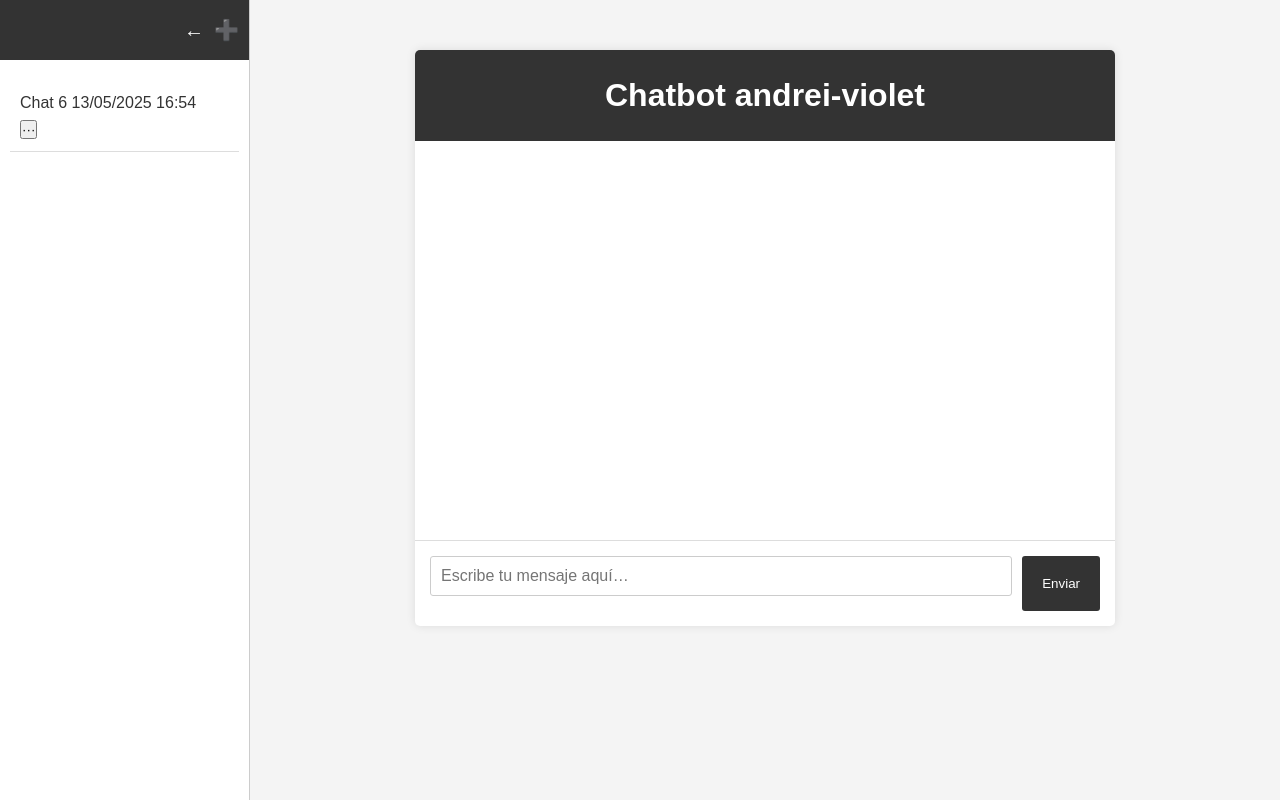
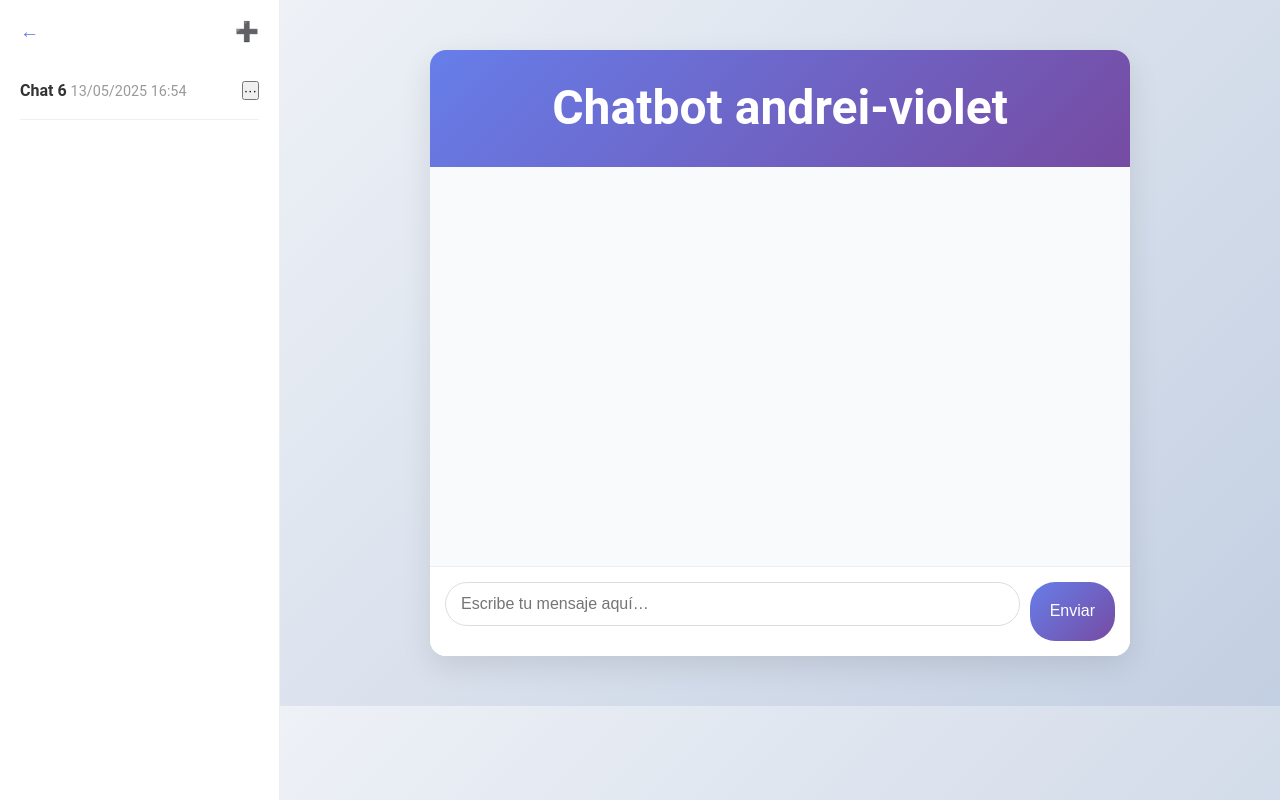
Before and after one commit to Andre1z/andrei-violet, a PHP site: page / in a window 1280 px wide. Run offline with PHP 8.4, Linux system fonts and the light colour scheme; data comes from the database, SQL or seed files in the repository.

Commit message:
Nuevo estilo alucinante

```diff
--- a/chatbot-web/public/css/style.css
+++ b/chatbot-web/public/css/style.css
@@ -8,10 +8,12 @@
 }
 
 body {
-  font-family: Arial, sans-serif;
-  background-color: #f4f4f4;
+  /* Fuente moderna (puedes enlazar Google Fonts en tu HTML si lo deseas) */
+  font-family: 'Roboto', sans-serif;
+  /* Fondo con un sutil gradiente fresco */
+  background: linear-gradient(135deg, #f5f7fa 0%, #c3cfe2 100%);
+  color: #333;
   line-height: 1.6;
-  color: #333;
 }
 
 /* =========================================
@@ -21,47 +23,56 @@ body {
   max-width: 700px;
   margin: 30px auto;
   background: #fff;
-  border-radius: 5px;
-  box-shadow: 0 0 10px rgba(0, 0, 0, 0.1);
+  border-radius: 16px;
+  box-shadow: 0 10px 30px rgba(0, 0, 0, 0.1);
   overflow: hidden;
+  transition: transform 0.3s ease;
+}
+.chat-container:hover {
+  transform: translateY(-3px);
 }
 
 .chat-header {
-  background: #333;
+  background: linear-gradient(135deg, #667eea, #764ba2);
   color: #fff;
   padding: 20px;
   text-align: center;
+  font-size: 1.5rem;
 }
 
 .chat-messages {
   height: 400px;
   overflow-y: auto;
   padding: 20px;
-  border-bottom: 1px solid #ddd;
+  border-bottom: 1px solid #eee;
+  background: #f9fafc;
 }
 
 .chat-messages .message {
   margin-bottom: 15px;
-  padding: 10px;
-  border-radius: 5px;
+  padding: 10px 15px;
+  border-radius: 20px;
   max-width: 80%;
   word-wrap: break-word;
+  line-height: 1.4;
+  font-size: 1rem;
 }
 
 .chat-messages .message.user {
-  background: #d1e7dd;
+  background: #e0f7fa;
   align-self: flex-end;
   margin-left: auto;
 }
 
 .chat-messages .message.bot {
-  background: #f8d7da;
+  background: #ffe0b2;
   align-self: flex-start;
   margin-right: auto;
 }
 
 .chat-input {
   padding: 15px;
+  background: #fff;
 }
 
 .chat-input form {
@@ -70,20 +81,27 @@ body {
 
 .chat-input input[type="text"] {
   flex: 1;
-  padding: 10px;
-  border: 1px solid #ccc;
-  border-radius: 3px;
-  font-size: 16px;
+  padding: 12px 15px;
+  border: 1px solid #ddd;
+  border-radius: 25px;
+  font-size: 1rem;
+  transition: border 0.3s;
+}
+.chat-input input[type="text"]:focus {
+  border-color: #667eea;
+  outline: none;
 }
 
 .chat-input button {
-  padding: 10px 20px;
+  padding: 12px 20px;
   border: none;
-  background: #333;
+  background: linear-gradient(135deg, #667eea, #764ba2);
   color: #fff;
   margin-left: 10px;
+  border-radius: 25px;
+  font-size: 1rem;
   cursor: pointer;
-  border-radius: 3px;
+  transition: opacity 0.3s;
 }
 
 .chat-input button:hover {
@@ -91,22 +109,143 @@ body {
 }
 
 /* =========================================
-   Estilos para el Panel de Administración
+   Estilos para el Sidebar y Área Principal
+   ========================================= */
+/* Sidebar (panel lateral izquierdo) */
+#sidebar {
+  width: 280px;
+  background: #fff;
+  border-right: 1px solid #eee;
+  height: 100vh;
+  position: fixed;
+  left: 0;
+  top: 0;
+  padding-top: 20px;
+  transition: transform 0.3s ease;
+}
+#sidebar.hidden {
+  transform: translateX(-100%);
+}
+
+#sidebar header {
+  display: flex;
+  justify-content: space-between;
+  align-items: center;
+  padding: 0 20px;
+  margin-bottom: 20px;
+}
+
+#sidebar header button {
+  background: none;
+  border: none;
+  font-size: 1.2rem;
+  color: #667eea;
+  cursor: pointer;
+}
+
+/* Lista de sesiones de chat en el Sidebar */
+#chat-session-list {
+  padding: 0 20px;
+}
+.chat-session {
+  display: flex;
+  justify-content: space-between;
+  align-items: center;
+  padding: 15px 0;
+  border-bottom: 1px solid #f0f0f0;
+  cursor: pointer;
+  transition: background 0.3s;
+}
+.chat-session:hover {
+  background: #f9f9f9;
+}
+.chat-session.active {
+  background: #eef5ff;
+}
+
+.chat-session-info span:first-child {
+  font-weight: bold;
+  color: #333;
+}
+.chat-session-info span:last-child {
+  color: #999;
+  font-size: 0.9rem;
+}
+
+/* Área principal del chat */
+#chat-area {
+  margin-left: 280px;
+  padding: 20px;
+  transition: margin-left 0.3s ease;
+}
+#chat-area.full {
+  margin-left: 0;
+}
+
+/* Botón para mostrar el sidebar (cuando está oculto) */
+#btn-show {
+  display: none;
+}
+
+/* =========================================
+   Estilos para el Modal (Popup) de Opciones
+   ========================================= */
+.modal {
+  display: none;
+  position: fixed;
+  z-index: 300;
+  left: 0;
+  top: 0;
+  width: 100%;
+  height: 100%;
+  background: rgba(0, 0, 0, 0.6);
+  align-items: center;
+  justify-content: center;
+}
+
+.modal-content {
+  background: #fff;
+  border-radius: 16px;
+  padding: 20px;
+  text-align: center;
+  width: 320px;
+  box-shadow: 0 8px 30px rgba(0, 0, 0, 0.12);
+}
+
+.modal-content button {
+  margin: 10px;
+  padding: 12px 20px;
+  border: none;
+  border-radius: 25px;
+  background: linear-gradient(135deg, #ff416c, #ff4b2b);
+  color: #fff;
+  cursor: pointer;
+  font-size: 1rem;
+  transition: opacity 0.3s;
+}
+.modal-content button:hover {
+  opacity: 0.9;
+}
+
+/* =========================================
+   Otros Estilos (por ejemplo, para formularios, alertas, etc.)
    ========================================= */
 .admin-container {
   max-width: 900px;
   margin: 30px auto;
   background: #fff;
   padding: 20px;
-  border-radius: 5px;
+  border-radius: 16px;
+  box-shadow: 0 10px 30px rgba(0, 0, 0, 0.05);
 }
 
 .admin-container header {
-  background: #333;
+  background: linear-gradient(135deg, #667eea, #764ba2);
   color: #fff;
   padding: 15px;
   text-align: center;
   margin-bottom: 20px;
+  border-radius: 8px;
 }
 
 nav ul {
@@ -123,11 +262,15 @@ nav ul li {
 
 nav ul li a {
   text-decoration: none;
-  color: #333;
+  color: #667eea;
   font-weight: bold;
+  transition: color 0.3s;
 }
 
-/* Tablas en el panel */
+nav ul li a:hover {
+  color: #764ba2;
+}
+
 table {
   width: 100%;
   border-collapse: collapse;
@@ -136,12 +279,11 @@ table {
 
 table th,
 table td {
-  border: 1px solid #ddd;
+  border: 1px solid #eee;
   padding: 10px;
   text-align: left;
 }
 
-/* Formularios en el panel */
 form input[type="text"],
 form input[type="email"],
 form input[type="password"],
@@ -149,30 +291,27 @@ form textarea {
   width: 100%;
   padding: 10px;
   margin-bottom: 15px;
-  border: 1px solid #ccc;
-  border-radius: 3px;
+  border: 1px solid #ddd;
+  border-radius: 4px;
 }
 
 form button {
   padding: 10px 20px;
-  background: #333;
+  background: linear-gradient(135deg, #667eea, #764ba2);
   color: #fff;
   border: none;
-  border-radius: 3px;
+  border-radius: 4px;
   cursor: pointer;
+  transition: opacity 0.3s;
 }
-
 form button:hover {
   opacity: 0.9;
 }
 
-/* =========================================
-   Alertas y Mensajes
-   ========================================= */
 .alert {
   padding: 10px;
   margin: 15px 0;
-  border-radius: 3px;
+  border-radius: 4px;
   text-align: center;
 }
 
@@ -190,117 +329,3 @@ form button:hover {
   background: #f8d7da;
   color: #721c24;
 }
-
-/* =========================================
-   Estilos adicionales para el Sidebar y Chat Area
-   ========================================= */
-/* Sidebar (Panel Lateral Izquierdo) */
-#sidebar {
-  width: 250px;
-  background: #fff;
-  border-right: 1px solid #ccc;
-  height: 100vh;
-  overflow-y: auto;
-  position: fixed;
-  left: 0;
-  top: 0;
-  transition: transform 0.3s ease;
-}
-
-/* Clase para esconder el sidebar */
-#sidebar.hidden {
-  transform: translateX(-100%);
-}
-
-/* Encabezado del Sidebar (contenido dentro del panel) */
-#sidebar header {
-  /* Posicionado de forma relativa para quedar dentro del contenedor */
-  position: relative;
-  height: 60px;
-  background: #333;
-  color: #fff;
-  display: flex;
-  justify-content: flex-end; /* Ubica los botones en la esquina superior derecha */
-  align-items: center;
-  padding: 0 10px;
-}
-
-/* Estilos para los botones en el header del sidebar */
-#sidebar header button {
-  background: none;
-  border: none;
-  color: #fff;
-  font-size: 20px;
-  cursor: pointer;
-  margin-left: 10px;
-}
-
-/* Lista de sesiones de chat */
-#chat-session-list {
-  padding: 10px;
-  margin-top: 10px; /* Separa la lista del header */
-}
-
-.chat-session {
-  padding: 10px;
-  border-bottom: 1px solid #ddd;
-  cursor: pointer;
-}
-
-.chat-session:hover {
-  background: #f4f4f4;
-}
-
-.chat-session.active {
-  background: #e7e7e7;
-}
-
-/* Área principal del chat */
-#chat-area {
-  margin-left: 250px;
-  padding: 20px;
-  transition: margin-left 0.3s ease;
-}
-
-/* Cuando el sidebar se oculta, el área principal ocupa el 100% */
-#chat-area.full {
-  margin-left: 0;
-}
-/* ============================
-   Estilos para el Modal (pop-up) de Opciones
-   ============================ */
-.modal {
-  display: none; /* Oculto por defecto */
-  position: fixed;
-  z-index: 300;
-  left: 0;
-  top: 0;
-  width: 100%;
-  height: 100%;
-  overflow: auto;
-  background-color: rgba(0,0,0,0.4); /* Fondo semitransparente */
-}
-
-.modal-content {
-  background-color: #fff;
-  margin: 15% auto;
-  padding: 20px;
-  border: 1px solid #888;
-  width: 300px;
-  text-align: center;
-  border-radius: 5px;
-}
-
-.modal-content button {
-  margin: 10px;
-  padding: 10px 20px;
-  background: #333;
-  color: #fff;
-  border: none;
-  border-radius: 3px;
-  cursor: pointer;
-}
-
-.modal-content button:hover {
-  opacity: 0.9;
-}
```
